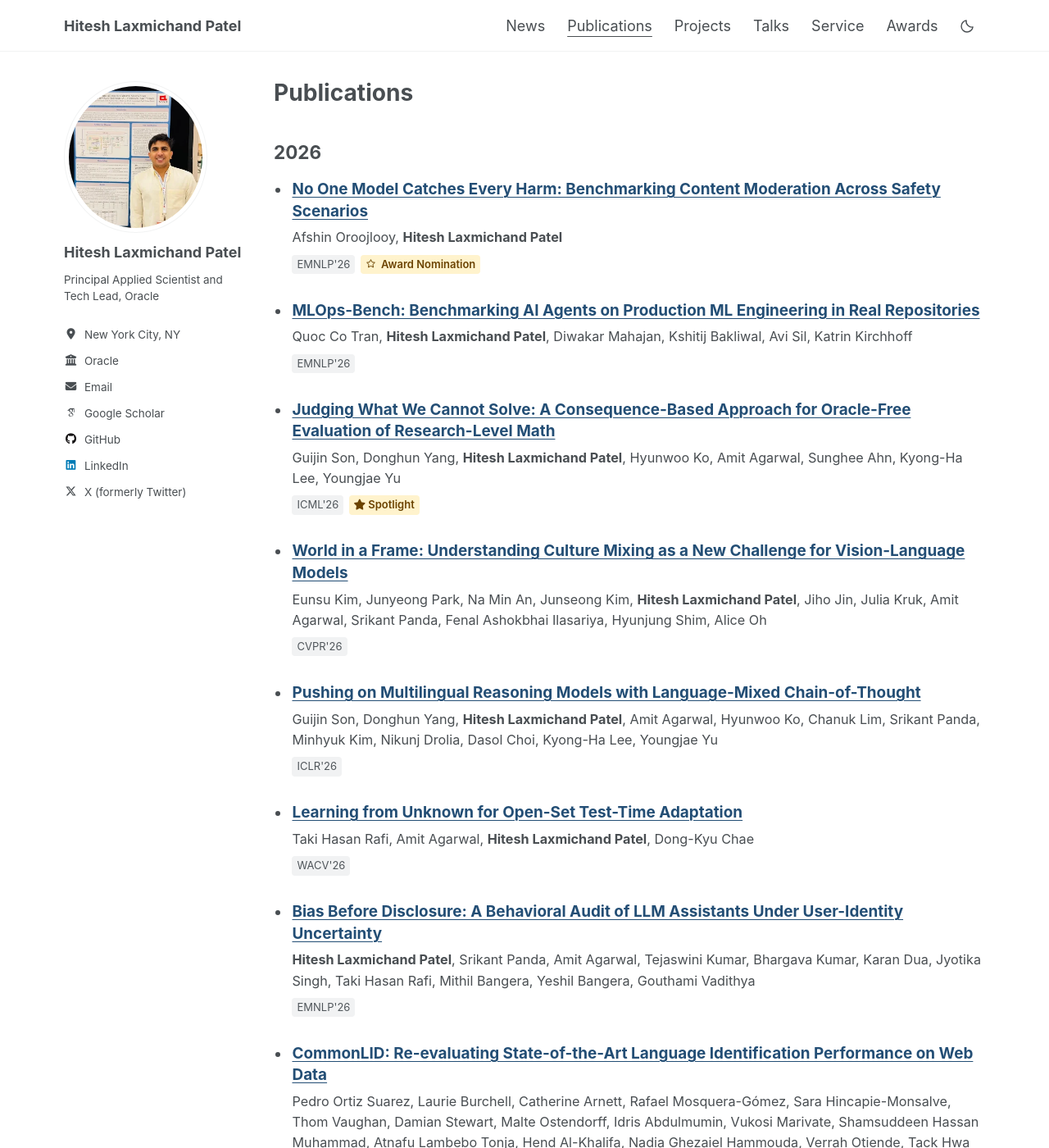
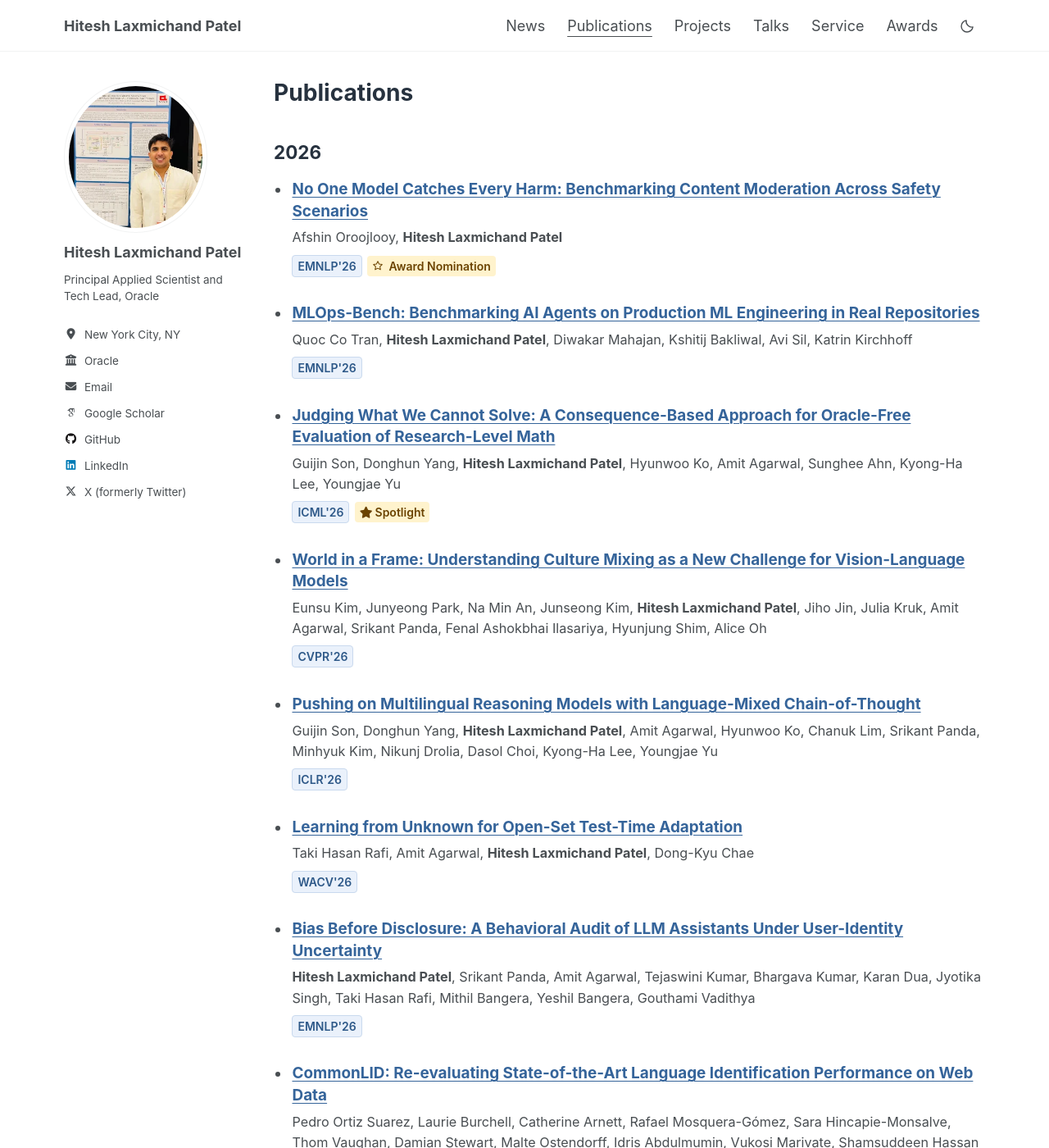
Before and after one commit to HITESHLPATEL/hiteshlpatel.github.io, a Jekyll site: the page built from _pages/publications.md, in a window 1280 px wide and 1400 px high. Shown: the whole window at 82% size. Built offline with Jekyll 4.4.1, drawn with Linux system fonts in a browser that asks for light colours.

Commit message:
Refine site-wide blue palette and emphasize conference tags

```diff
--- a/_sass/_custom.scss
+++ b/_sass/_custom.scss
@@ -33,7 +33,9 @@
   padding: 2px 6px;
   margin-left: 8px;
   border-radius: 4px;
-  font-size: 13px;
+  font-size: 14px;
+  font-weight: 600;
+  border: 1px solid var(--global-badge-border-color);
   background: var(--global-badge-bg-color);
   color: var(--global-badge-text-color);
 }
@@ -43,13 +45,20 @@
   padding: 2px 6px;
   margin-left: 6px;
   border-radius: 4px;
-  font-size: 13px;
+  font-size: 14px;
   font-weight: 600;
   background: var(--global-award-bg-color);
   color: var(--global-award-text-color);
 
   .fa-solid {
     margin-right: 3px;
+  }
+}
+
+/* Headings carry structure; blue is reserved for links and venue labels. */
+.profile-layout {
+  h1, h2, h3, h4, h5, h6 {
+    color: var(--global-heading-color);
   }
 }
 
--- a/_sass/theme/_dark.scss
+++ b/_sass/theme/_dark.scss
@@ -11,10 +11,10 @@ $light-gray                 : mix(#fff, $gray, 50%);
 $background                 : #474747;
 $background-light           : mix(#fff, $background, 80%);
 $background-lighter         : mix(#fff, $background, 90%);
-$text                       : #ffffff;
-$link                       : #c3d2df; // muted blue, 6.0:1 on dark background
-$link-dark                  : #bfcad4;
-$link-light                 : #e1e9ef;
+$text                       : #e5e7eb;
+$link                       : #b4d0f3; // light blue, 5.9:1 on dark background
+$link-dark                  : #b4d0f3;
+$link-light                 : #d9e8fc;
 
 /* Color codes used for the site */
 $danger-color               : #ee5f5b;
@@ -50,15 +50,17 @@ html[data-theme="dark"] {
     --global-masthead-link-color-hover  : #{$link-light};
     --global-nav-hover-bg              : #3d4146;
     --global-text-color                 : #{$text};
-    --global-text-color-light           : #{$light-gray};
+    --global-heading-color              : #f4f6f9;
+    --global-text-color-light           : #c4c9d0;
     --global-thead-color                : #{$background-lighter};
     /* project cards and venue badges (see _sass/_custom.scss) */
     --global-card-bg-color              : #525252;
     --global-card-border-color          : #69727b;
     --global-card-shadow                : 0 4px 12px rgba(0, 0, 0, 0.35);
-    --global-card-heading-color         : #{$text};
-    --global-badge-bg-color             : #3d4146;
-    --global-badge-text-color           : #e2e5e8;
+    --global-card-heading-color         : #f4f6f9;
+    --global-badge-bg-color             : #293d56;
+    --global-badge-text-color           : #c3daf8;
+    --global-badge-border-color         : #526b8a;
     --global-award-bg-color             : #4a3700;
     --global-award-text-color           : #ffe08a; // 8.9:1 on badge bg
     --global-award-icon-color           : #ffd966;
--- a/_sass/theme/_default.scss
+++ b/_sass/theme/_default.scss
@@ -36,22 +36,24 @@ $sidebar-screen-min-width   : 1024px;
     --global-code-background-color      : #fafafa;
     --global-code-text-color            : #{$darker-gray};
     --global-fig-caption-color          : #{$light-gray};
-    --global-link-color                 : #234e75; // navy blue, 8.7:1 on white
-    --global-link-color-hover           : #173650;
-    --global-link-color-visited         : #234e75;
+    --global-link-color                 : #35649a; // medium blue, 6.1:1 on white
+    --global-link-color-hover           : #244a75;
+    --global-link-color-visited         : #35649a;
     --global-masthead-link-color        : #{$dark-gray};
-    --global-masthead-link-color-hover  : #173650;
+    --global-masthead-link-color-hover  : #244a75;
     --global-nav-hover-bg              : #f1f2f3;
     --global-text-color                 : #{$dark-gray};
+    --global-heading-color              : #27323f;
     --global-text-color-light           : #{$light-gray};
     --global-thead-color                : #{$lighter-gray};
     /* project cards and venue badges (see _sass/_custom.scss) */
     --global-card-bg-color              : #fff;
     --global-card-border-color          : #{$lighter-gray};
     --global-card-shadow                : 0 4px 12px rgba(0, 0, 0, 0.08);
-    --global-card-heading-color         : #{$dark-gray};
-    --global-badge-bg-color             : #f1f2f3;
-    --global-badge-text-color           : #50565b;
+    --global-card-heading-color         : #27323f;
+    --global-badge-bg-color             : #eaf1fb;
+    --global-badge-text-color           : #2d5888;
+    --global-badge-border-color         : #c9d9ee;
     --global-award-bg-color             : #fff3cd;
     --global-award-text-color           : #6b4300; // 7.8:1 on badge bg
     --global-award-icon-color           : #b8860b; // standalone medal icon, 3.0:1 on white
```
